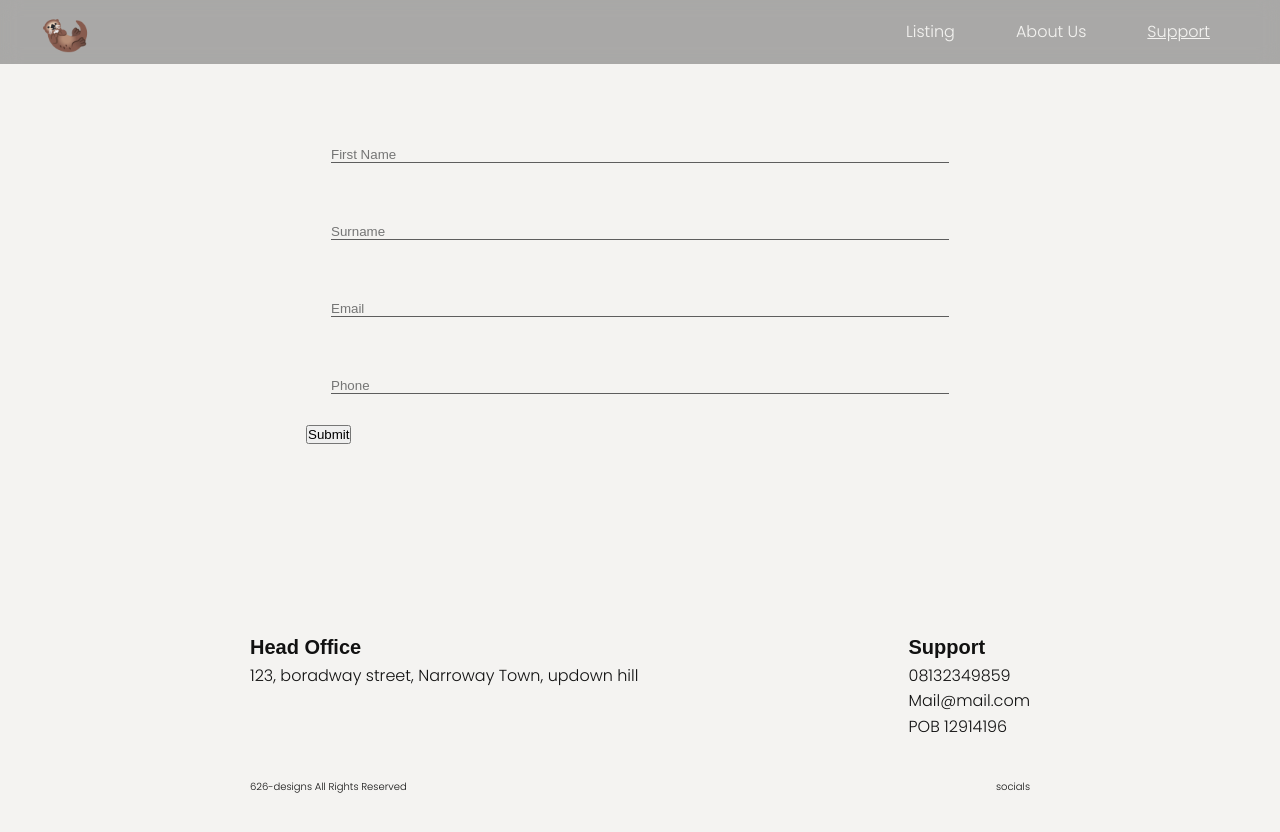
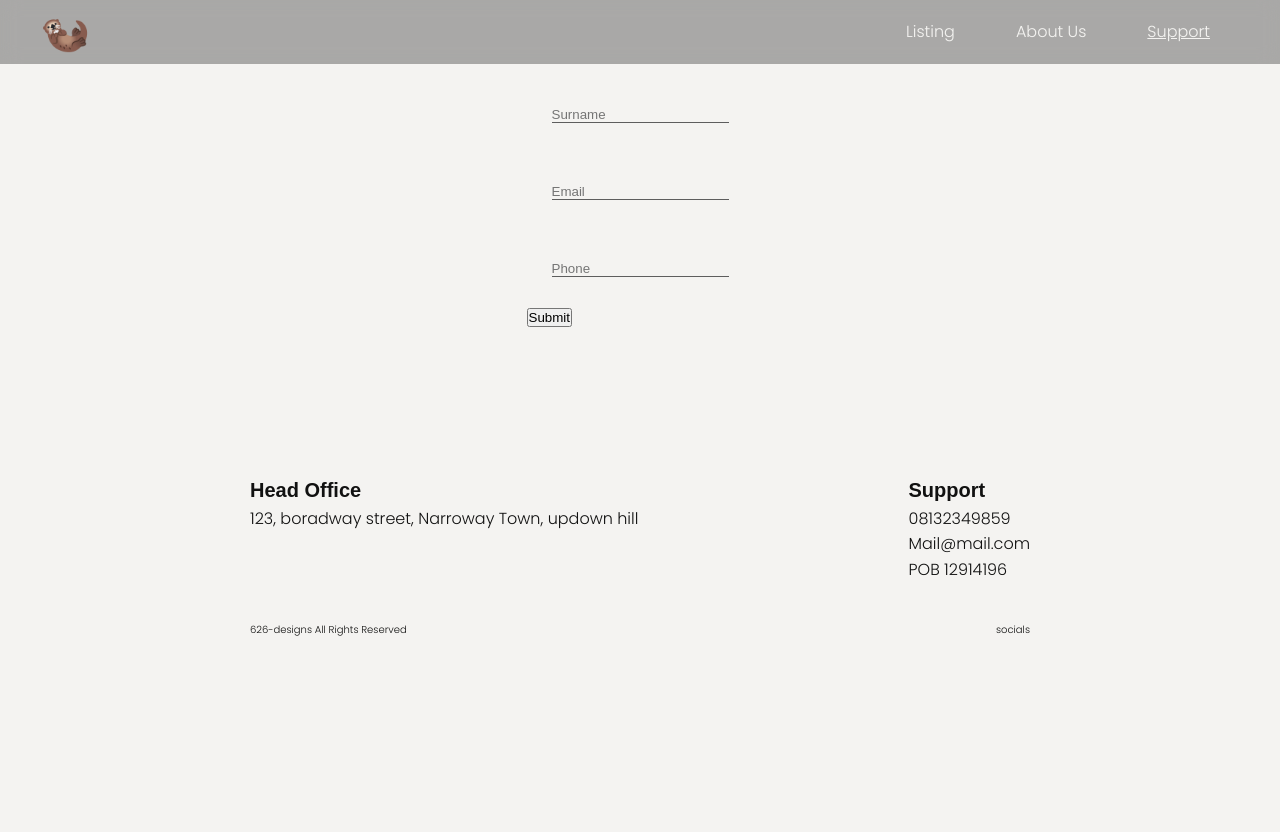
Before and after one commit to Ph-uad/Otter-Home, a React (Create React App) app: page /support in a window 1280 px wide. Shown: the top 832 px of the page. After the commit the page ends 800 px from the top, so only its background shows below. Built offline with nearby package versions, Linux system fonts and the light colour scheme.

Commit message:
add formik

```diff
--- a/package.json
+++ b/package.json
@@ -7,10 +7,9 @@
     "@testing-library/jest-dom": "^5.16.5",
     "@testing-library/react": "^13.4.0",
     "@testing-library/user-event": "^13.5.0",
-    "final-form": "^4.20.8",
+    "formik": "^2.2.9",
     "react": "^18.2.0",
     "react-dom": "^18.2.0",
-    "react-final-form": "^6.5.9",
     "react-redux": "^8.0.5",
     "react-router-dom": "^6.6.2",
     "react-scripts": "5.0.1",
--- a/src/components/layout/support/support.js
+++ b/src/components/layout/support/support.js
@@ -1,27 +1,37 @@
 import Classes from './support.module.css'
+import { useFormik } from "formik";
+
+
 
 const Support = () => {
+
+    const validate = () =>{
+        const errors = {};
+    }
+
+
+    const onSubmit = (values) => {
+        console.log("values: ", values);
+    };
+
+    const required = (value) => (value ? undefined : "Required");
 
 
     return (
         <div className={ `page flex ${Classes.support}` }>
-            <form action="" className={ `${Classes.form} ` }>
+            <form onSubmit={ onSubmit }>
+
                 <div className={ Classes["form__control"] }>
-                    <input placeholder='First Name' className={ Classes["form__input"] } type="text" name="firstname" id="firstName" />
-                    <label className={ Classes["form__label"] } htmlFor="firstName" >First Name:</label>
-                </div>
-                <div className={ Classes["form__control"] }>
-
                     <input placeholder='Surname' className={ Classes["form__input"] } type="text" name="surName" id="surName" />
                     <label className={ Classes["form__label"] } htmlFor="surName" >Surname:</label>
                 </div>
+
                 <div className={ Classes["form__control"] }>
-
                     <input placeholder='Email' className={ Classes["form__input"] } type="mail" name="email" id="email" />
                     <label className={ Classes["form__label"] } htmlFor="email" >Email:</label>
                 </div>
+
                 <div className={ Classes["form__control"] }>
-
                     <input placeholder='Phone' className={ Classes["form__input"] } type="text" name="phone" id="phone" />
                     <label className={ Classes["form__label"] } htmlFor="phone" >Phone:</label>
                 </div>
```
Also changed, not shown: src/hook/Use-Input.js (+8 -0 lines), 1 other file (tests, documents, lock files or other folders).
